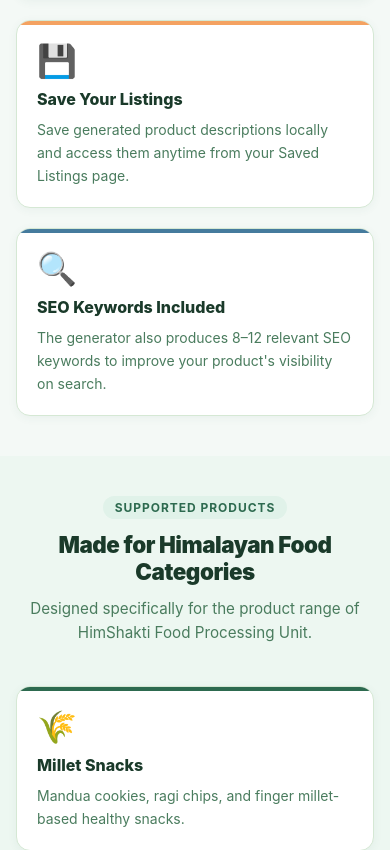
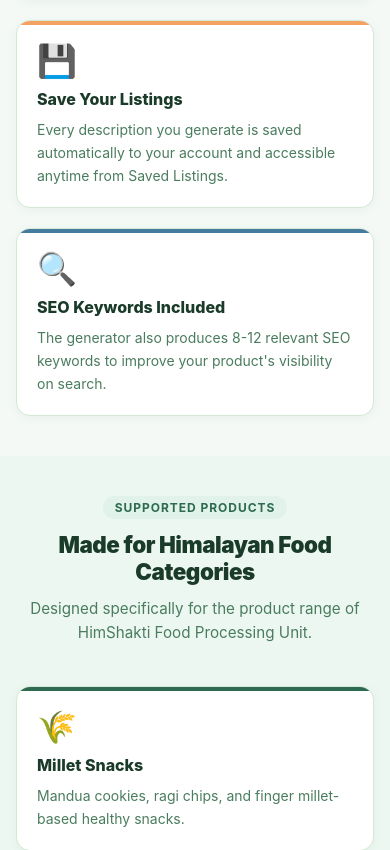
Before and after one commit to chandrapratapc7-coder/Himshakti-ai-product-description-generator, a React (Vite) app in the folder client/: page / in a window 390 px wide. Shown: the part 1866-2716 px from the top of the page. Built offline with nearby package versions, Linux system fonts and the light colour scheme; no server answers.

Commit message:
fix: use Link instead of anchor tag for CTA navigation, add 375px breakpoint

```diff
--- a/client/src/pages/Home.jsx
+++ b/client/src/pages/Home.jsx
@@ -1,12 +1,12 @@
 // pages/Home.jsx
-// Landing page — uses Navbar, Hero, Card (×6 in grid), and Footer.
+// Landing page — uses Navbar, Hero, Card (x6 in grid), and Footer.
 
+import { Link } from "react-router-dom";
 import Navbar from "../components/Navbar";
 import Hero   from "../components/Hero";
 import Card   from "../components/Card";
 import Footer from "../components/Footer";
 
-// ── Feature cards data ──────────────────────────────────────────────────────
 const FEATURES = [
   {
     icon:   "🤖",
@@ -38,33 +38,30 @@
   {
     icon:   "💾",
     title:  "Save Your Listings",
-    body:   "Save generated product descriptions locally and access them anytime from your Saved Listings page.",
+    body:   "Every description you generate is saved automatically to your account and accessible anytime from Saved Listings.",
     accent: "saffron",
   },
   {
     icon:   "🔍",
     title:  "SEO Keywords Included",
-    body:   "The generator also produces 8–12 relevant SEO keywords to improve your product's visibility on search.",
+    body:   "The generator also produces 8-12 relevant SEO keywords to improve your product's visibility on search.",
     accent: "blue",
   },
 ];
 
-// ── Product category cards ──────────────────────────────────────────────────
 const CATEGORIES = [
   { icon: "🌾", title: "Millet Snacks",    body: "Mandua cookies, ragi chips, and finger millet-based healthy snacks.", accent: "green"   },
   { icon: "🫙", title: "Pickles & Achaar", body: "Traditional Pahadi pickles made with mountain herbs and spices.",      accent: "saffron" },
   { icon: "🍹", title: "Juices & Drinks",  body: "Natural buransh (rhododendron) juice, herbal squashes, and more.",    accent: "blue"    },
-  { icon: "🍯", title: "Jams & Preserves", body: "Himalayan fruit jams — apricot, wild strawberry, and kafal.",         accent: "green"   },
+  { icon: "🍯", title: "Jams & Preserves", body: "Himalayan fruit jams - apricot, wild strawberry, and kafal.",         accent: "green"   },
 ];
 
-// ── Component ───────────────────────────────────────────────────────────────
 export default function Home() {
   return (
     <div className="home-page">
       <Navbar />
       <Hero />
 
-      {/* ── Features Section ── */}
       <section className="home-section">
         <div className="home-section__inner">
           <div className="home-section__header">
@@ -82,7 +79,6 @@
         </div>
       </section>
 
-      {/* ── Product Categories Section ── */}
       <section className="home-section home-section--alt">
         <div className="home-section__inner">
           <div className="home-section__header">
@@ -100,7 +96,6 @@
         </div>
       </section>
 
-      {/* ── How It Works ── */}
       <section className="home-section">
         <div className="home-section__inner">
           <div className="home-section__header">
@@ -111,7 +106,7 @@
             {[
               { step: "01", title: "Enter Product Details",    desc: "Fill in the product name, ingredients, category, weight, and key features." },
               { step: "02", title: "Choose Tone & Platforms",  desc: "Select your writing tone and the platforms you want to publish on." },
-              { step: "03", title: "Generate & Edit",          desc: "Click Generate — review and edit the AI output in the editable sections." },
+              { step: "03", title: "Generate & Edit",          desc: "Click Generate - review and edit the AI output in the editable sections." },
               { step: "04", title: "Copy & Publish",           desc: "Copy individual sections or everything at once and paste into your listing." },
             ].map((s) => (
               <div key={s.step} className="home-step">
@@ -124,14 +119,13 @@
         </div>
       </section>
 
-      {/* ── CTA Banner ── */}
       <section className="home-cta-banner">
         <div className="home-section__inner home-cta-inner">
           <h2 className="home-cta__title">Ready to Write Better Listings?</h2>
           <p className="home-cta__sub">
             Start generating AI-powered product descriptions for your HimShakti products today.
           </p>
-          <a href="/generator" className="home-cta__btn">✦ Open the Generator</a>
+          <Link to="/generator" className="home-cta__btn">✦ Open the Generator</Link>
         </div>
       </section>
 
@@ -146,12 +140,10 @@
           font-family: 'Inter', 'Segoe UI', system-ui, sans-serif;
         }
 
-        /* Section wrapper */
         .home-section { padding: 4rem 1.5rem; }
         .home-section--alt { background: #edf7f1; }
         .home-section__inner { max-width: 1200px; margin: 0 auto; }
 
-        /* Section header */
         .home-section__header { text-align: center; margin-bottom: 2.5rem; }
         .home-section__eyebrow {
           display: inline-block;
@@ -170,12 +162,10 @@
           max-width: 520px; margin: 0 auto; line-height: 1.6;
         }
 
-        /* Grids */
         .home-grid { display: grid; gap: 1.25rem; }
         .home-grid--3 { grid-template-columns: repeat(3, 1fr); }
         .home-grid--4 { grid-template-columns: repeat(4, 1fr); }
 
-        /* Steps */
         .home-steps {
           display: grid;
           grid-template-columns: repeat(4, 1fr);
@@ -213,7 +203,6 @@
         }
         .home-step__desc { font-size: .8rem; color: #4a7c5e; margin: 0; line-height: 1.55; }
 
-        /* CTA Banner */
         .home-cta-banner {
           background: linear-gradient(135deg, #1a3a2a, #2d6a4f);
           padding: 4rem 1.5rem;
@@ -242,7 +231,7 @@
           box-shadow: 0 7px 22px rgba(244,162,97,.45);
         }
 
-        /* Responsive */
+        /* ── Responsive pass: 900px / 540px / 375px ── */
         @media (max-width: 900px) {
           .home-grid--3 { grid-template-columns: 1fr 1fr; }
           .home-grid--4 { grid-template-columns: 1fr 1fr; }
@@ -253,6 +242,10 @@
           .home-grid--3, .home-grid--4, .home-steps { grid-template-columns: 1fr; }
           .home-section { padding: 2.5rem 1rem; }
         }
+        @media (max-width: 375px) {
+          .home-section { padding: 2rem .875rem; }
+          .home-cta-banner { padding: 2.5rem 1rem; }
+        }
       `}</style>
     </div>
   );
```
